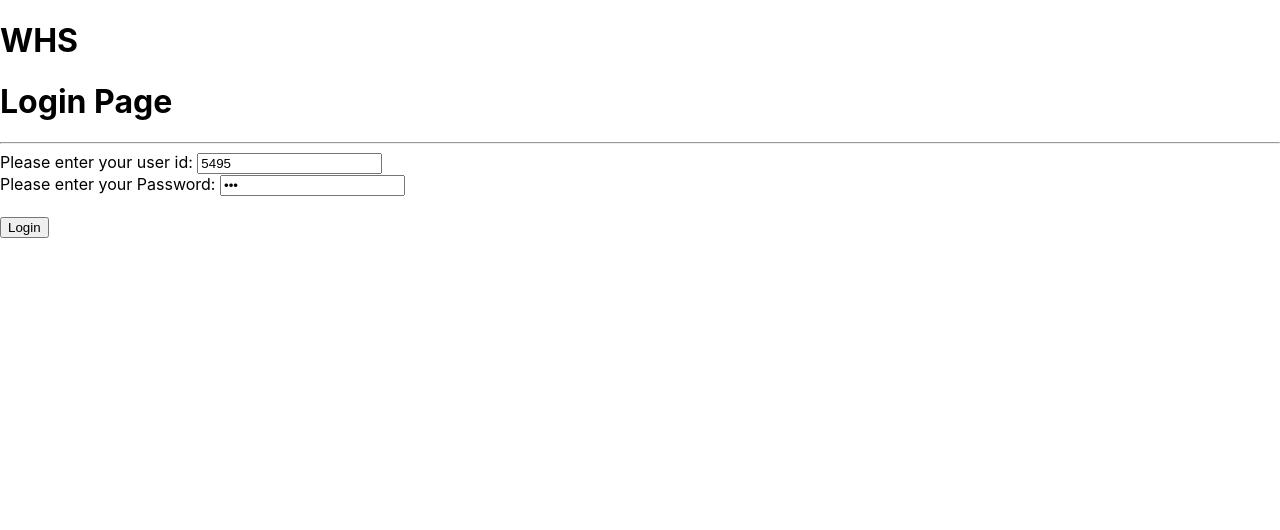
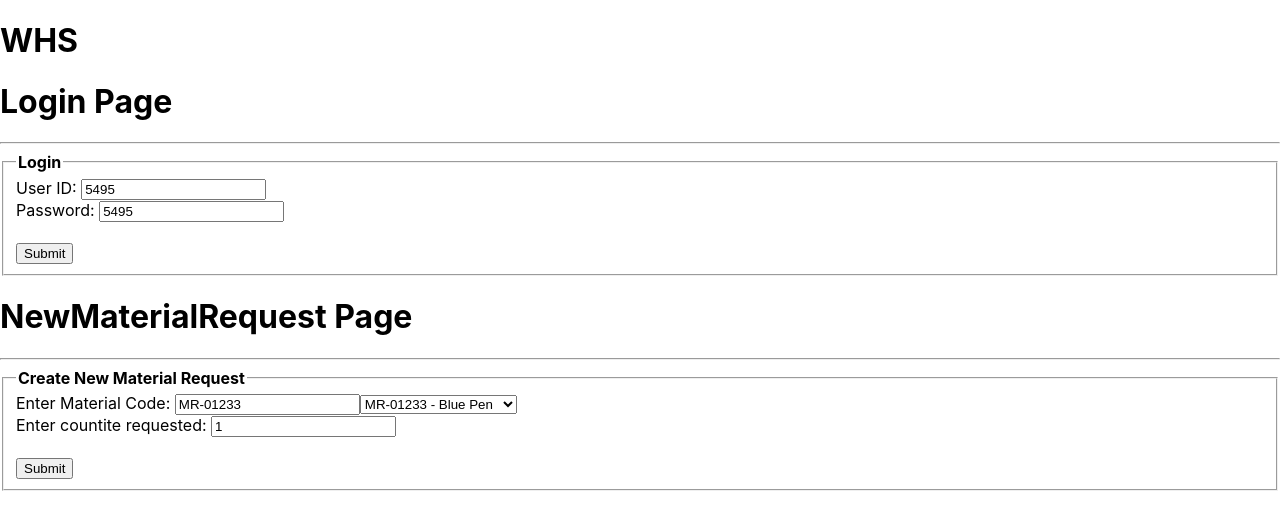
Before and after one commit to AlMuhannaMH/Warehouse-Solution, a React (Create React App) app: page / in a window 1280 px wide. Shown: the top 530 px of the page. Built offline with nearby package versions, Linux system fonts and the light colour scheme.

Commit message:
Create the MRO form

```diff
--- a/src/App.js
+++ b/src/App.js
@@ -1,6 +1,6 @@
 import React from 'react';
 import LoginPage from './components/LoginPage';
-// import NewMRO from './components/NewMaterialRequest';
+import NewMRO from './components/NewMaterialRequest';
 // import DisplayMRO from './components/DisplayMaterialRequest';
 export default class App extends React.Component {
 
@@ -9,6 +9,7 @@ export default class App extends React.Component {
       <div>
         <h1>WHS</h1>
         <LoginPage />
+        <NewMRO />
       </div>
     );
   }
--- a/src/components/LoginPage.js
+++ b/src/components/LoginPage.js
@@ -5,17 +5,20 @@ const LoginPage = () => {
         <>
             <h1>Login Page</h1>
             <hr />
-            <form action="" onSubmit={() => this.validateLogin}>
-                <label htmlFor="userId">Please enter your user id: </label>
-                <input type="text" id="userId"
-                    value='5495' />
-                <br />
-                <label htmlFor="userPswd">Please enter your Password: </label>
-                <input type="password" id="userPswd"
-                    value='sss' />
-                <br />
-                <br />
-                <input type="submit" value="Login" name="submit" />
+            <form action="" onSubmit={() => this.validateLogin()}>
+                <fieldset>
+                    <legend><strong>Login</strong></legend>
+                    <label htmlFor="userId">User ID: </label>
+                    <input type="text" id="userId"
+                        defaultValue='5495' />
+                    <br />
+                    <label htmlFor="userId">Password: </label>
+                    <input type="text" id="userId"
+                        defaultValue='5495' />
+                    <br />
+                    <br />
+                    <input type="submit" defaultValue="Login" name="submit" />
+                </fieldset>
             </form>
         </>
     )
--- a/src/components/NewMaterialRequest.js
+++ b/src/components/NewMaterialRequest.js
@@ -3,7 +3,26 @@ import React from 'react'
 const NewMaterialRequest = () => {
     return (
         <>
-            <h1>NewMaterialRequest</h1>
+            <h1>NewMaterialRequest Page</h1>
+            <hr />
+            <form action="" onSubmit={() => this.validateMRO()}>
+                <fieldset>
+                    <legend><strong>Create New Material Request</strong></legend>
+                    <label htmlFor="materialCode">Enter Material Code: </label>
+                    <input type="text" id="mrCode" defaultValue='MR-01233' />
+                    <select name="MROption">
+                        <option defaultValue="MR-01233">MR-01233 - Blue Pen</option>
+                        <option defaultValue="MR-01234">MR-01234 - Red Pen</option>
+                        <option defaultValue="MR-01235">MR-01235 - Black Pen</option>
+                    </select>
+                    <br />
+                    <label htmlFor="countite">Enter countite requested: </label>
+                    <input type="text" id="mrCountite" defaultValue='1' />
+                    <br />
+                    <br />
+                    <input type="submit" defaultValue="MRO" name="submit" />
+                </fieldset>
+            </form>
         </>
     )
 }
```
